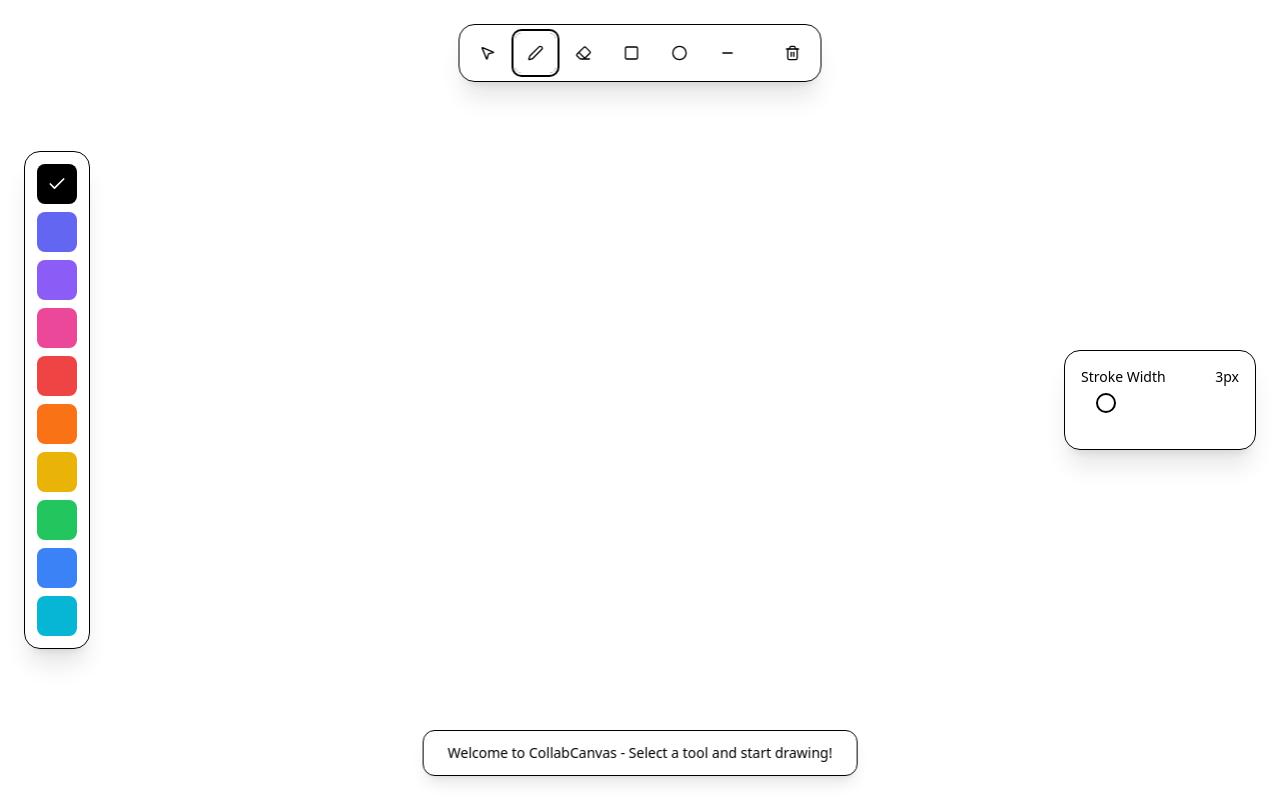
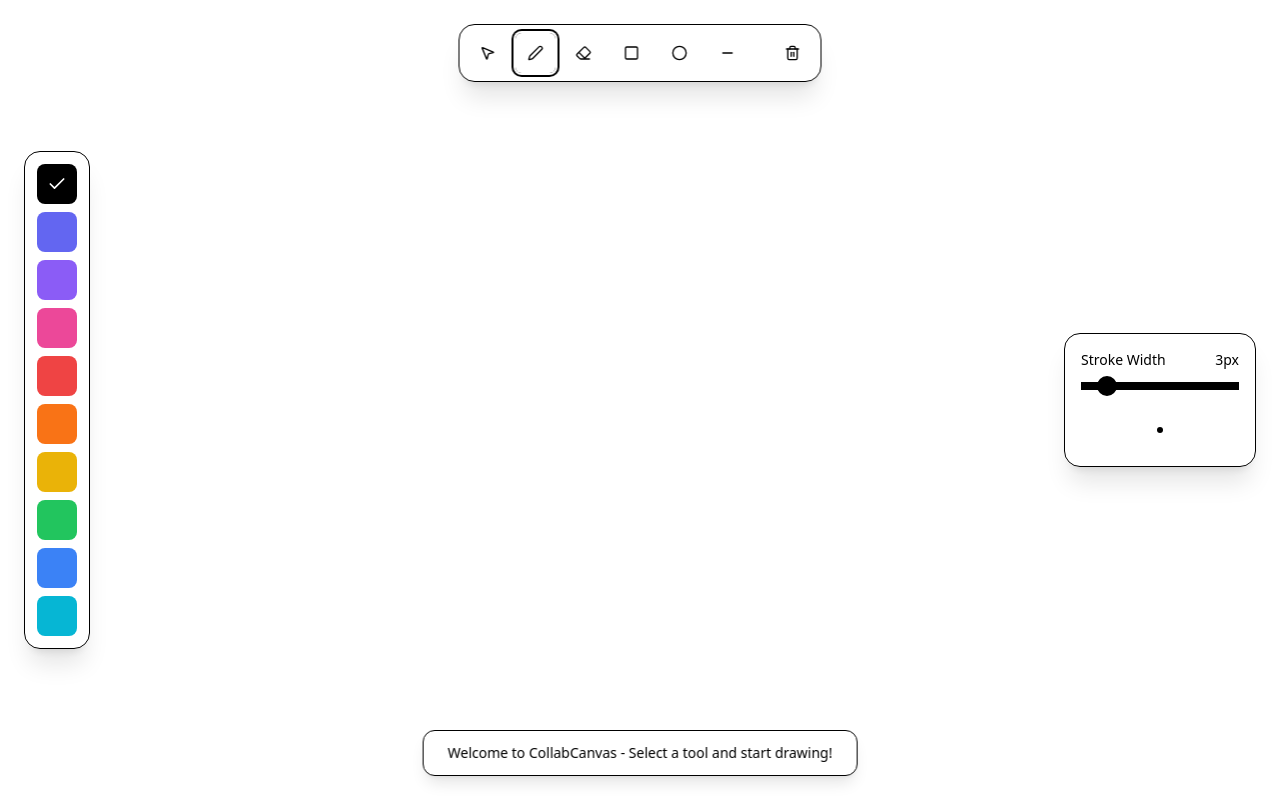
Before and after one commit to OPCODE-Open-Spring-Fest/collab-canvas, a React (Vite) app in the folder client/: page / in a window 1280 px wide. Built offline with nearby package versions, Linux system fonts and the light colour scheme.

Commit message:
feat: update StrokeControl and Slider components with consistent background color and border styles

```diff
--- a/client/src/components/StrokeControl.jsx
+++ b/client/src/components/StrokeControl.jsx
@@ -15,17 +15,19 @@ export const StrokeControl = ({ strokeWidth, onStrokeWidthChange }) => {
                         min={1}
                         max={20}
                         step={1}
-                        className="w-full"
+                        className="w-full border-2 border-border bg=black"
                     />
                     <div className="flex justify-center pt-2">
+                        <div className="relative h-10 flex items-center justify-center">
                         <div
-                            className="rounded-full bg-foreground transition-all duration-200"
+                            className="rounded-full bg-black transition-all duration-200"
                             style={{
                                 width: `${strokeWidth * 2}px`,
                                 height: `${strokeWidth * 2}px`,
                             }}
                         />
                     </div>
+                    </div>
                 </div>
             </div>
         </div>
--- a/client/src/components/ui/Slider.jsx
+++ b/client/src/components/ui/Slider.jsx
@@ -8,13 +8,13 @@ const Slider = React.forwardRef((props, ref) => {
     return (
         <SliderPrimitive.Root
             ref={ref}
-            className={cn("relative flex w-full touch-none select-none items-center", className)}
+            className={cn("relative flex w-full touch-none select-none items-center bg-black", className)}
             {...rest}
         >
-            <SliderPrimitive.Track className="relative h-2 w-full grow overflow-hidden rounded-full bg-secondary">
+            <SliderPrimitive.Track className="relative h-1 w-full grow overflow-hidden rounded-full bg-secondary">
                 <SliderPrimitive.Range className="absolute h-full bg-primary" />
             </SliderPrimitive.Track>
-            <SliderPrimitive.Thumb className="block h-5 w-5 rounded-full border-2 border-primary bg-background ring-offset-background transition-colors focus-visible:outline-none focus-visible:ring-2 focus-visible:ring-ring focus-visible:ring-offset-2 disabled:pointer-events-none disabled:opacity-50" />
+            <SliderPrimitive.Thumb className="block h-5 w-5 rounded-full border-2 border-primary bg-black ring-offset-background transition-colors focus-visible:outline-none focus-visible:ring-2 focus-visible:ring-ring focus-visible:ring-offset-2 disabled:pointer-events-none disabled:opacity-50" />
         </SliderPrimitive.Root>
     );
 });
```
